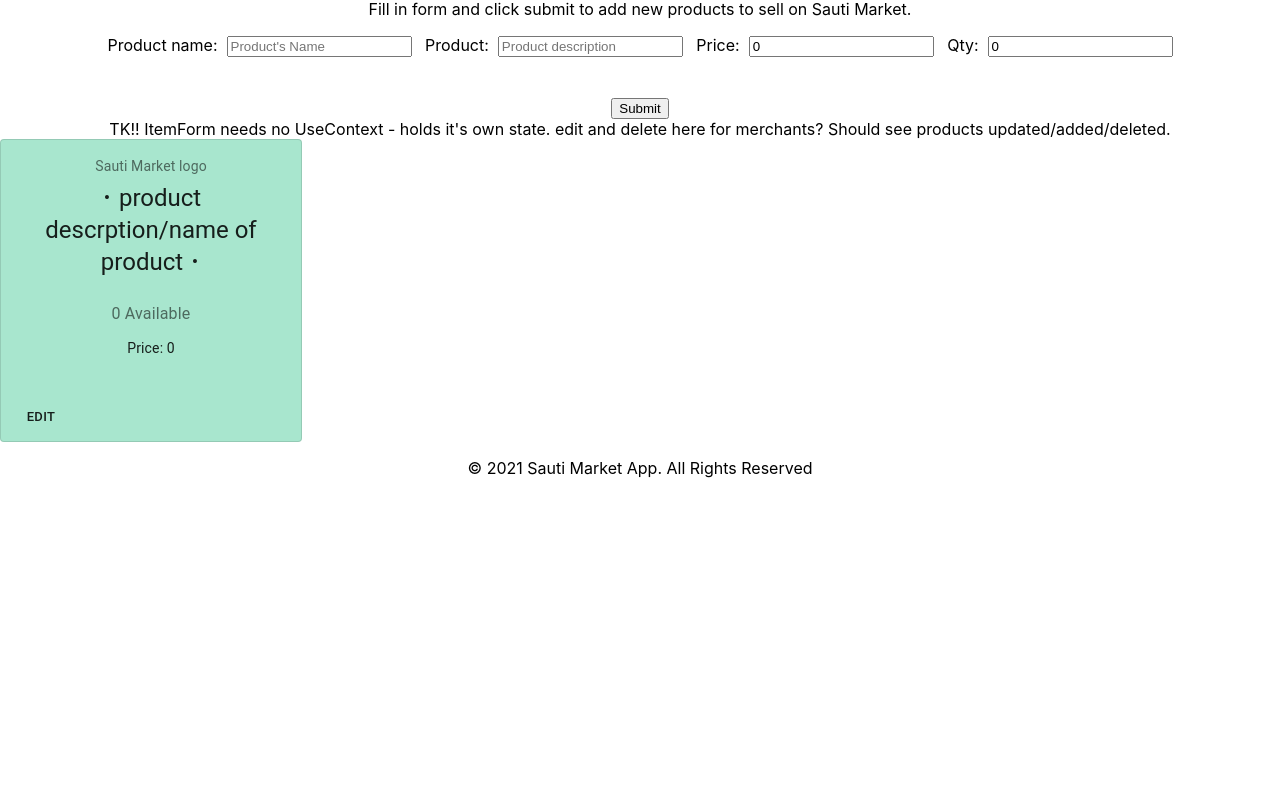
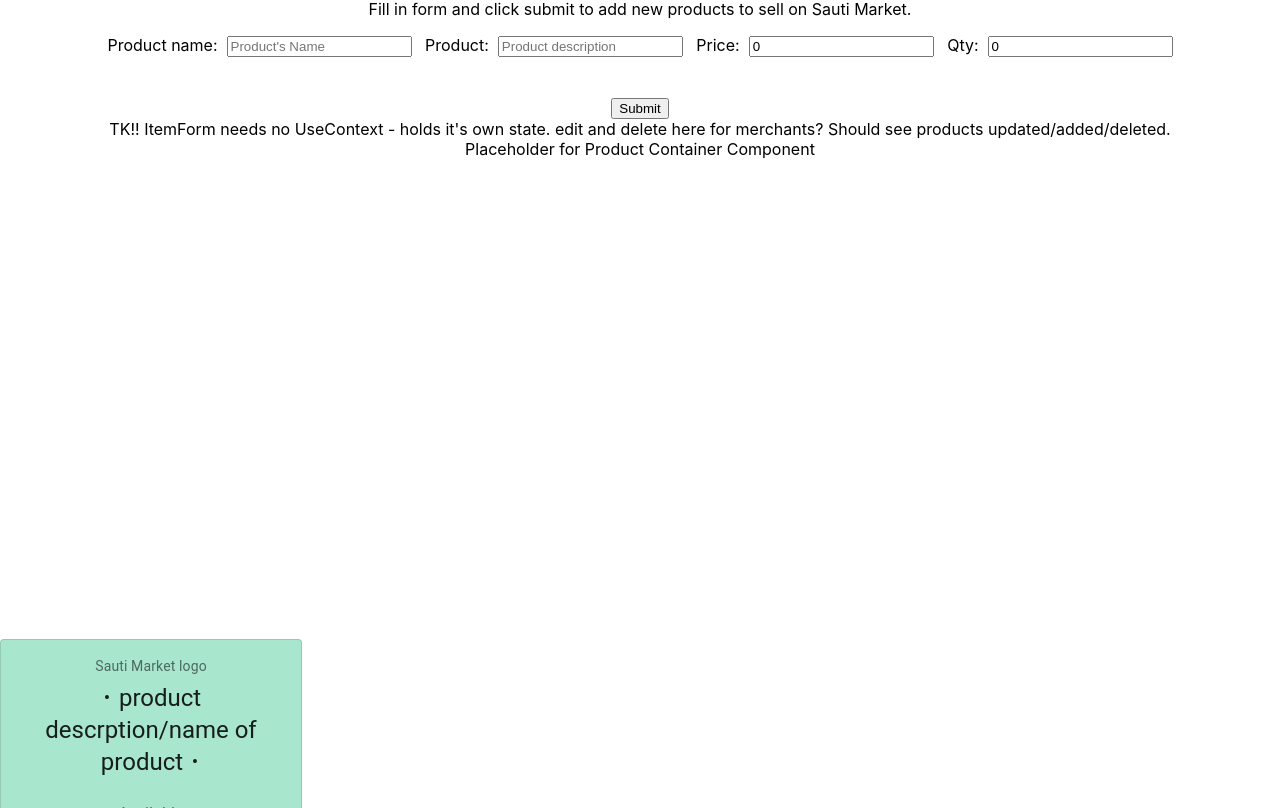
Before and after one commit to web25Lucius/front-end-2, a React (Create React App) app in the folder sauti-market-landing-page/: page / in a window 1280 px wide. Shown: the part 1732-2540 px from the top of the page. Before the commit the page ends 2226 px from the top, so only its background shows below. Built offline with nearby package versions, Linux system fonts and the light colour scheme.

Commit message:
fixing context in components

```diff
--- a/sauti-market-landing-page/src/App.js
+++ b/sauti-market-landing-page/src/App.js
@@ -1,19 +1,58 @@
 
-// import React, { useState, createContext, useContext } from 'react';
-import React from 'react';
+import React, { useState, createContext } from 'react';
+
 import Header from './components/Header';
 import ItemForm from './components/Item';
+import Product from './components/Product';
 import Footer from './components/Footer';
-
-
 
 import './App.css';
 import ProductCard from './components/ProductCard';
 
 
-// const ProductContext = createContext();
+export const ProductContext = createContext();
 // const NewUserContext = createContext();
 // const UserContext = createContext();
+
+
+export const App = () => {
+  const [product, setProduct] = useState({
+    id: 0,
+    product_id: 0,
+    seller_id: 0,
+    seller_price: 0,
+    qty: 0,
+    description:""
+  });
+  console.log(ProductContext);
+  // const [newUser, setNewUser] = useState(); // newUserForm
+  // const [user, setUser] = useState(); //Login
+  return (
+    <div className="App">
+
+      <header className="App-header"><Header /></header>
+      <header className="App-header"><p>Welcome to Landing Page that will render mapped products</p></header>
+
+
+       <ItemForm /> TK!! ItemForm needs no UseContext - holds it's own state. edit and delete here for merchants? Should see products updated/added/deleted.
+
+       <ProductContext.Provider value={{product, setProduct}} >
+        <Product />
+       </ProductContext.Provider>
+
+       <Footer />
+
+
+
+    </div>
+  );
+}
+
+
+// use contextAPI to pull the product card RS is coding
+//            this page will connect to login page for both customer and merchant
+//                                   to create/edit/delete page for logged in merchants
+//            contain header and footer navigation
 
 // const sampleProduct = {
 //   id: 0,
@@ -25,31 +64,3 @@ import ProductCard from './components/ProductCard';
 //   isPurchased: "false",
 //   merchantId: 0
 // };
-
-const App = () => {
-  // const [product, setProduct] = useState(); //Item data
-  // const [newUser, setNewUser] = useState(); // newUserForm
-  // const [user, setUser] = useState(); //Login
-  return (
-    <div className="App">
-
-      <header className="App-header"><Header /></header>
-      <header className="App-header"><p>Welcome to Landing Page that will render mapped products</p></header>
-
-
-       <ItemForm /> TK!! ItemForm needs no UseContext - holds it's own state. edit and delete here for merchants? Should see products updated/added/deleted.
-       <ProductCard />
-
-       <Footer />
-
-
-
-    </div>
-  );
-}
-
-export default App;
-// use contextAPI to pull the product card RS is coding
-//            this page will connect to login page for both customer and merchant
-//                                   to create/edit/delete page for logged in merchants
-//            contain header and footer navigation
--- a/sauti-market-landing-page/src/components/Product.js
+++ b/sauti-market-landing-page/src/components/Product.js
@@ -1,37 +1,23 @@
-import logo from './logo.svg';
-import './App.css';
-import { Router, Route, Switch } from "react-router";
 
-import Header from "./Components/Header";
-import Footer from "./Components/Footer";
-import ProductCard from "./Components/ProductCard";
+// import { Router, Route, Switch } from "react-router";
+import React, {useContext} from 'react';
+import ProductCard from "./ProductCard";
+import {ProductContext} from '../App';
 
-const sampleProduct = {
-  id: 0,
-  productName: "basket",
-  country: "Kenya",
-  market: "Wallingford",
-  price: 0,
-  description: "This decorative basket is hand-crafted by village artisans.",
-  isPurchased: "false",
-  merchantId: 0
-};
 
-function App() {
+
+const Product = () => {
+  const product = useContext(ProductContext);
   return (
     <div className="App">
-
-        <Header/>
         <div style={{height: "500px"}}>
           Placeholder for Product Container Component
+          {product.seller_price}
         </div>
-        <ProductCard product={sampleProduct}/>
-        <Footer/>
-
-
+        <ProductCard />
 
     </div>
   );
 }
 
-export default App;
+export default Product;
--- a/sauti-market-landing-page/src/components/ProductCard.js
+++ b/sauti-market-landing-page/src/components/ProductCard.js
@@ -1,15 +1,16 @@
 
-import React, {useState} from 'react';
-// import './classes.css';
-import { useHistory, useParams} from 'react-router-dom';
+import React, {useContext} from 'react';
+import {ProductContext} from '../App';
+
+// import { useHistory, useParams} from 'react-router-dom';
+import {useHistory} from 'react-router-dom';
 import { makeStyles } from '@material-ui/core/styles';
 import Card from '@material-ui/core/Card';
 import CardActions from '@material-ui/core/CardActions';
 import CardContent from '@material-ui/core/CardContent';
 import Button from '@material-ui/core/Button';
 import Typography from '@material-ui/core/Typography';
-import Header from './Header';
-import Footer from './Footer';
+
 
 
 const useStyles = makeStyles({
@@ -33,16 +34,16 @@ const useStyles = makeStyles({
 
 
 const ProductCard = () => {
+  const product = useContext(ProductContext);
 
-  // destructured keys from the product obj passed as props
-  const [product, setProduct] = useState({
-    id: 0,
-    product_id: 0,
-    seller_id: 0,
-    seller_price: 0,
-    qty: 0,
-    description:""
-  });
+  // const [product, setProduct] = useState({
+  //   id: 0,
+  //   product_id: 0,
+  //   seller_id: 0,
+  //   seller_price: 0,
+  //   qty: 0,
+  //   description:""
+  // });
 
 
   // let { product_id } = useParams();
--- a/sauti-market-landing-page/src/index.js
+++ b/sauti-market-landing-page/src/index.js
@@ -1,7 +1,7 @@
 import React from 'react';
 import ReactDOM from 'react-dom';
 import './index.css';
-import App from './App';
+import {App} from './App';
 import reportWebVitals from './reportWebVitals';
 
 ReactDOM.render(
```
